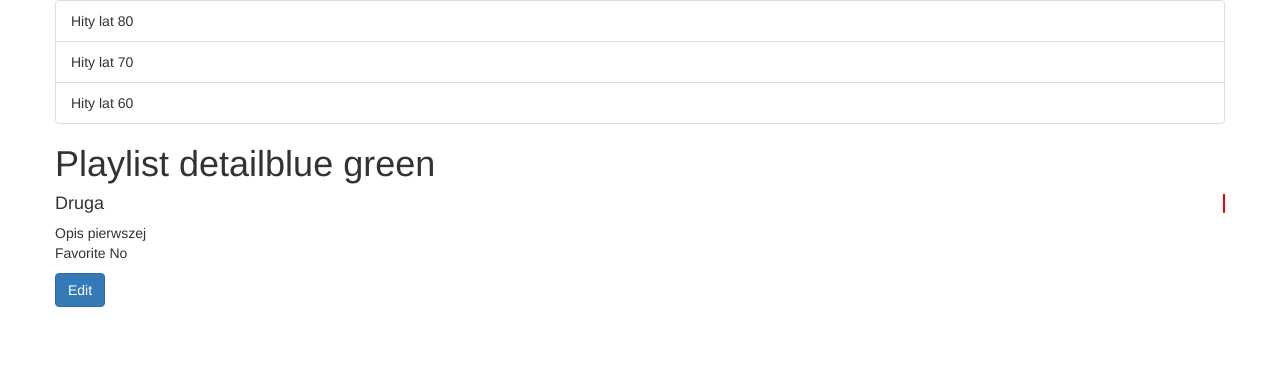
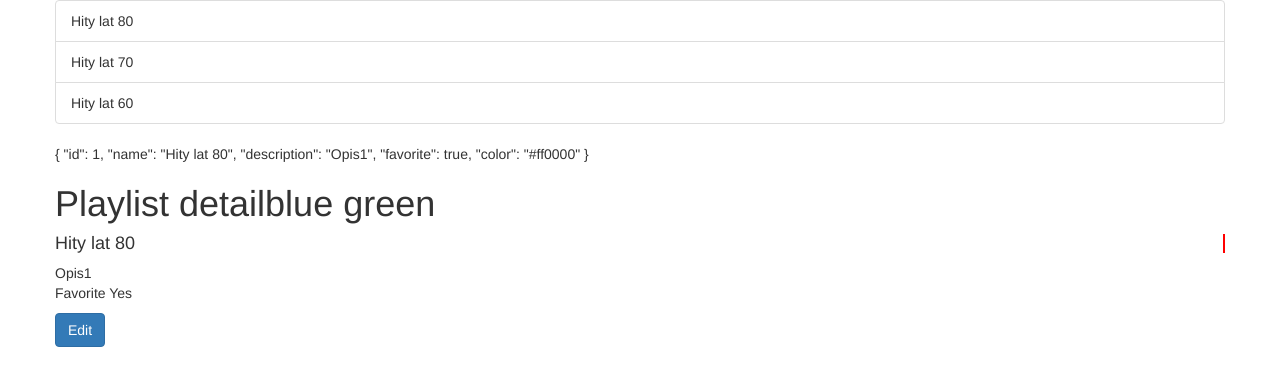
Before and after one commit to j-bogacz/AngularTraining, an Angular app in the folder spotfyy/: page / in a window 1280 px wide. Shown: the top 386 px of the page. Built offline with nearby package versions, Linux system fonts and the light colour scheme.

Commit message:
inputs, otputs, playlistSelecton

```diff
--- a/spotfyy/src/app/app.component.html
+++ b/spotfyy/src/app/app.component.html
@@ -1,10 +1,20 @@
 <div class="container">
   <div class="row">
     <div class="col-sm">
-      <lekarz-list-playlists></lekarz-list-playlists>
+      <lekarz-list-playlists
+        [listPlaylists]="listPlaylists"
+        (selectedChanged)="selected = $event"
+      ></lekarz-list-playlists>
     </div>
+    {{selected | json}}
     <div class="col-sm">
-      <lekarz-detail-playlist></lekarz-detail-playlist>
+      <lekarz-detail-playlist
+        *ngIf="selected"
+        [playlist]="selected"
+      ></lekarz-detail-playlist>
+      <div class="alert alert-primary" role="alert" *ngIf="!selected">
+        Proszę wybrać playlistę z listy
+      </div>
     </div>
   </div>
 </div>
--- a/spotfyy/src/app/app.component.ts
+++ b/spotfyy/src/app/app.component.ts
@@ -1,4 +1,5 @@
 import { Component } from '@angular/core';
+import { Playlist } from './playlist';
 
 @Component({
   selector: 'app-root',
@@ -6,5 +7,13 @@ import { Component } from '@angular/core';
   styleUrls: ['./app.component.css']
 })
 export class AppComponent {
-  title = 'Miś uszatek';
+  selected: Playlist;
+  listPlaylists: Playlist[] = [
+    {id: 1, name: 'Hity lat 80', description: 'Opis1', favorite: true, color: '#ff0000'},
+    {id: 2, name: 'Hity lat 70', description: 'Opis2', favorite: false, color: '#00ff00'},
+    {id: 3, name: 'Hity lat 60', description: 'Opis3', favorite: false, color: '#0000ff'},
+  ];
+  constructor(){
+    this.selected = this.listPlaylists[0];
+  }
 }
--- a/spotfyy/src/app/detail-playlist/detail-playlist.component.ts
+++ b/spotfyy/src/app/detail-playlist/detail-playlist.component.ts
@@ -1,4 +1,5 @@
-import { Component, OnInit, ViewEncapsulation } from '@angular/core';
+import { Component, OnInit, ViewEncapsulation, Input } from '@angular/core';
+import { Playlist } from '../playlist';
 
 @Component({
   selector: 'lekarz-detail-playlist',
@@ -14,23 +15,9 @@ export class DetailPlaylistComponent implements OnInit {
   isEditingMode: boolean = false;
   title: string = 'Playlist detail';
   test: number = 2;
-  playlist: {
-    name: string,
-    description: string,
-    favorite: boolean,
-    color: string
-  } = {
-    name: 'Pierwsza',
-    description: 'Opis pierwszej',
-    favorite: false,
-    color: '#ff0000'
-  };
-  // playlistName: string = 'Pierwsza';
-  // playlistDescription: string = 'Opis pierwszej';
-  // playlistColor: string = '#ff0000';
+  @Input() playlist: Playlist;
 
   constructor() {
-    this.playlist.name = 'Druga';
     console.log(this.playlist);
   }
 
--- a/spotfyy/src/app/list-playlists/list-playlists.component.html
+++ b/spotfyy/src/app/list-playlists/list-playlists.component.html
@@ -2,7 +2,7 @@
   <li
     class="list-group-item"
     *ngFor="let playlist of listPlaylists"
-    (click)="selected = playlist"
-    [class.active]="selected == playlist"
+    (click)="onSelected(playlist)"
+    [ngClass]="{'active': selected == playlist}"
   >{{playlist.name}}</li>
 </ul>
--- a/spotfyy/src/app/list-playlists/list-playlists.component.ts
+++ b/spotfyy/src/app/list-playlists/list-playlists.component.ts
@@ -1,12 +1,6 @@
-import { Component, OnInit, ViewEncapsulation } from '@angular/core';
+import {Component, OnInit, ViewEncapsulation, Input, Output, EventEmitter} from '@angular/core';
+import { Playlist } from '../playlist';
 
-interface Playlist {
-  id: number;
-  name: string;
-  description: string;
-  favorite: boolean;
-  color: string;
-}
 
 @Component({
   selector: 'lekarz-list-playlists',
@@ -16,14 +10,14 @@ interface Playlist {
 })
 export class ListPlaylistsComponent implements OnInit {
   selected: Playlist;
-  listPlaylists: Playlist[] = [
-    {id: 1, name: 'Hity lat 80', description: 'Opis1', favorite: true, color: '#ff0000'},
-    {id: 2, name: 'Hity lat 70', description: 'Opis2', favorite: false, color: '#00ff00'},
-    {id: 3, name: 'Hity lat 60', description: 'Opis3', favorite: false, color: '#0000ff'},
-  ];
+  @Input() listPlaylists: Playlist[];
+  @Output() selectedChange = new EventEmitter();
   constructor() { }
 
   ngOnInit() {
   }
-
+  onSelected(playlist){
+    this.selectedChange.emit(playlist);
+    this.selected = playlist;
+  }
 }
--- /dev/null
+++ b/spotfyy/src/app/playlist.ts
@@ -0,0 +1,7 @@
+export interface Playlist {
+  id: number;
+  name: string;
+  description: string;
+  favorite: boolean;
+  color: string;
+}
```
